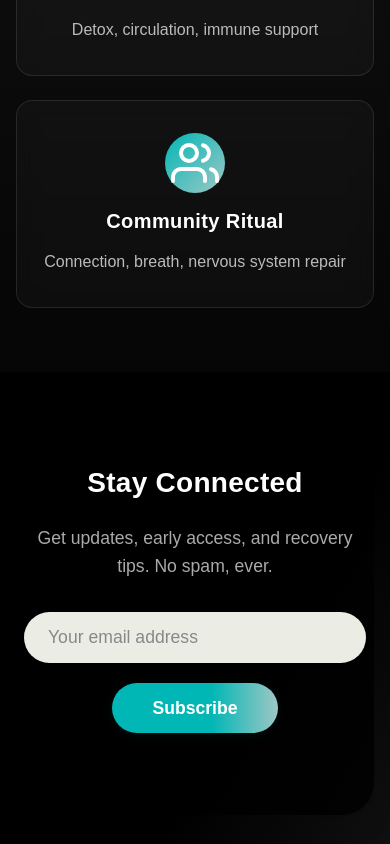
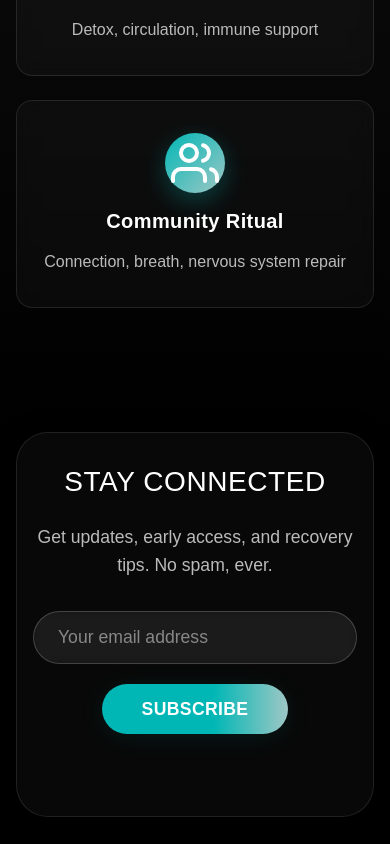
Before and after one commit to jackmalzone/vital-ice, a Next.js app: page / in a window 390 px wide. Shown: the part 2600-3444 px from the top of the page. Built offline with nearby package versions, Linux system fonts and the light colour scheme.

Commit message:
refine: Update newsletter styling to match dark theme and improve benefit card animations

```diff
--- a/src/app/page.module.css
+++ b/src/app/page.module.css
@@ -171,10 +171,11 @@ a.secondary {
   background: linear-gradient(
     180deg,
     #000000 0%,
-    #0a0a0a 20%,
-    #1a1a1a 40%,
-    #0f0f0f 60%,
-    #000000 80%,
+    #0a0a0a 15%,
+    #1a1a1a 35%,
+    #0f0f0f 55%,
+    #000000 75%,
+    #000000 85%,
     #0a0a0a 100%
   );
   min-height: 100vh;
--- a/src/components/sections/Benefits/Benefits.module.css
+++ b/src/components/sections/Benefits/Benefits.module.css
@@ -46,7 +46,7 @@
   border-radius: 16px;
   padding: 2.5rem 2rem;
   text-align: center;
-  transition: all 0.3s ease;
+  transition: all 0.4s cubic-bezier(0.4, 0, 0.2, 1);
   backdrop-filter: blur(10px);
   cursor: pointer;
   position: relative;
@@ -56,15 +56,15 @@
 .benefit__card:hover {
   background: rgba(255, 255, 255, 0.05);
   border-color: rgba(0, 183, 181, 0.3);
-  transform: translateY(-5px);
-  box-shadow: 0 20px 40px rgba(0, 183, 181, 0.1);
+  transform: translateY(-8px);
+  box-shadow: 0 25px 50px rgba(0, 183, 181, 0.15);
 }
 
 .benefit__card.expanded {
-  transform: scale(1.02);
+  transform: scale(1.03) translateY(-5px);
   background: rgba(255, 255, 255, 0.08);
-  border-color: rgba(0, 183, 181, 0.5);
-  box-shadow: 0 25px 50px rgba(0, 183, 181, 0.15);
+  border-color: rgba(0, 183, 181, 0.6);
+  box-shadow: 0 30px 60px rgba(0, 183, 181, 0.2);
 }
 
 .benefit__icon {
@@ -78,12 +78,13 @@
   border-radius: 50%;
   color: #ffffff;
   font-size: 2rem;
-  transition: transform 0.3s ease;
+  transition: transform 0.4s cubic-bezier(0.4, 0, 0.2, 1);
+  box-shadow: 0 8px 24px rgba(0, 183, 181, 0.3);
 }
 
 .benefit__card:hover .benefit__icon,
 .benefit__card.expanded .benefit__icon {
-  transform: scale(1.1);
+  transform: scale(1.15) rotate(5deg);
 }
 
 .benefit__title {
@@ -92,6 +93,12 @@
   color: #ffffff;
   margin-bottom: 1rem;
   letter-spacing: 0.02em;
+  transition: color 0.3s ease;
+}
+
+.benefit__card:hover .benefit__title,
+.benefit__card.expanded .benefit__title {
+  color: #00b7b5;
 }
 
 .benefit__description {
@@ -99,30 +106,37 @@
   color: #bbbbbb;
   line-height: 1.6;
   margin: 0;
+  transition: color 0.3s ease;
+}
+
+.benefit__card:hover .benefit__description,
+.benefit__card.expanded .benefit__description {
+  color: #cccccc;
 }
 
 .benefit__details {
   max-height: 0;
   overflow: hidden;
   transition:
-    max-height 0.3s ease,
-    opacity 0.3s ease,
-    margin-top 0.3s ease;
+    max-height 0.5s cubic-bezier(0.4, 0, 0.2, 1),
+    opacity 0.4s ease,
+    margin-top 0.4s ease;
   opacity: 0;
   margin-top: 0;
 }
 
 .benefit__card.expanded .benefit__details {
-  max-height: 200px;
+  max-height: 300px;
   opacity: 1;
-  margin-top: 1.5rem;
+  margin-top: 2rem;
 }
 
 .benefit__details p {
   font-size: 0.95rem;
   color: #aaaaaa;
-  line-height: 1.6;
+  line-height: 1.7;
   margin: 0;
+  text-align: left;
 }
 
 @media (max-width: 768px) {
--- a/src/components/sections/Newsletter/Newsletter.module.css
+++ b/src/components/sections/Newsletter/Newsletter.module.css
@@ -3,17 +3,19 @@
   display: flex;
   align-items: center;
   justify-content: center;
-  background: linear-gradient(120deg, #000 60%, #111 100%);
   padding: 0 1rem;
+  position: relative;
 }
 
 .container {
   max-width: 480px;
   width: 100%;
   margin: 0 auto;
-  background: rgba(0, 0, 0, 0.85);
+  background: rgba(255, 255, 255, 0.03);
+  border: 1px solid rgba(255, 255, 255, 0.1);
   border-radius: 2rem;
-  box-shadow: 0 4px 32px 0 rgba(0, 0, 0, 0.18);
+  backdrop-filter: blur(10px);
+  box-shadow: 0 8px 32px rgba(0, 0, 0, 0.3);
   padding: 3rem 2rem 2.5rem 2rem;
   display: flex;
   flex-direction: column;
@@ -23,18 +25,20 @@
 .title {
   color: #fff;
   font-size: 2rem;
-  font-weight: bold;
+  font-weight: 300;
   text-align: center;
   margin-bottom: 1.5rem;
-  letter-spacing: 0.01em;
+  letter-spacing: 0.02em;
+  text-transform: uppercase;
 }
 
 .subtext {
-  color: #aaa;
+  color: #bbbbbb;
   font-size: 1.1rem;
   text-align: center;
   max-width: 60ch;
   margin-bottom: 2rem;
+  line-height: 1.6;
 }
 
 .form {
@@ -54,22 +58,24 @@
   width: 100%;
   padding: 0.75rem 1.5rem;
   border-radius: 9999px;
-  border: none;
-  background: #ebede5;
-  color: #222;
+  border: 1px solid rgba(255, 255, 255, 0.2);
+  background: rgba(255, 255, 255, 0.05);
+  color: #ffffff;
   font-size: 1.1rem;
   outline: none;
-  transition: box-shadow 0.2s;
-  box-shadow: 0 1px 4px 0 rgba(0, 0, 0, 0.04);
+  transition: all 0.2s;
+  backdrop-filter: blur(5px);
 }
 
 .input::placeholder {
-  color: #888;
+  color: #888888;
   opacity: 1;
 }
 
 .input:focus {
-  box-shadow: 0 0 0 2px #00b7b5;
+  border-color: #00b7b5;
+  background: rgba(255, 255, 255, 0.08);
+  box-shadow: 0 0 0 2px rgba(0, 183, 181, 0.2);
 }
 
 .button {
@@ -77,24 +83,29 @@
   border-radius: 9999px;
   background: linear-gradient(90deg, #00b7b5 60%, #9ec7c5 100%);
   color: #fff;
-  font-weight: bold;
+  font-weight: 700;
   font-size: 1.1rem;
   border: none;
   cursor: pointer;
-  box-shadow: 0 2px 12px 0 rgba(0, 183, 181, 0.08);
+  box-shadow: 0 4px 24px 0 rgba(0, 183, 181, 0.1);
   transition:
     background 0.2s,
     box-shadow 0.2s,
-    filter 0.2s;
+    filter 0.2s,
+    transform 0.2s;
   outline: none;
   position: relative;
   overflow: hidden;
+  letter-spacing: 0.02em;
+  text-transform: uppercase;
 }
 
 .button:hover:not(:disabled),
 .button:focus-visible:not(:disabled) {
-  filter: brightness(1.15) drop-shadow(0 0 8px #00b7b5aa);
-  box-shadow: 0 4px 24px 0 rgba(0, 183, 181, 0.18);
+  filter: brightness(1.12) drop-shadow(0 0 12px #00b7b5aa);
+  background: linear-gradient(90deg, #00b7b5 60%, #9ec7c5 100%);
+  box-shadow: 0 8px 32px 0 rgba(0, 183, 181, 0.18);
+  transform: translateY(-2px) scale(1.02);
   animation: pulse 0.5s;
 }
 
@@ -113,6 +124,7 @@
 .button:disabled {
   opacity: 0.7;
   cursor: not-allowed;
+  transform: none;
 }
 
 .feedback {
@@ -126,7 +138,7 @@
 
 @media (max-width: 600px) {
   .container {
-    padding: 2rem 0.5rem 2rem 0.5rem;
+    padding: 2rem 1rem 2rem 1rem;
   }
   .title {
     font-size: 1.75rem;
```
